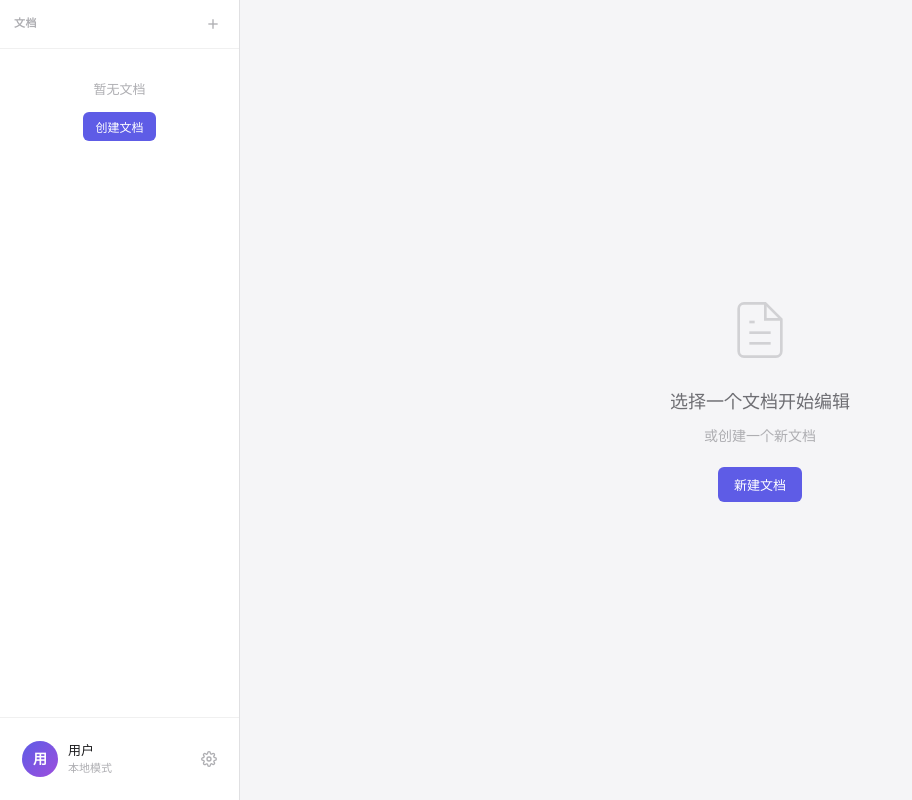
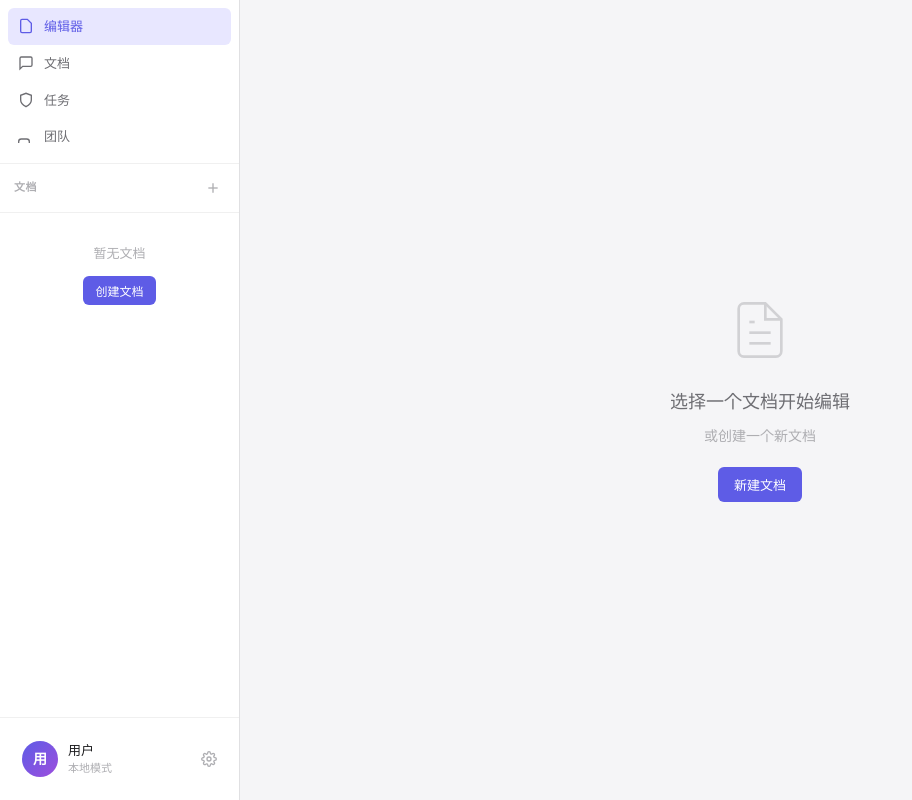
Before and after one commit to wendao2004/AuroraDocs, a Vue app: page /#/ in a window 1280 px wide. Shown: the whole page, without its empty margins (0-912 px from the left). Built offline with nearby package versions, Linux system fonts and the light colour scheme.

Commit message:
feat: add team management entry in sidebar navigation

```diff
--- a/src/components/layout/AppLayout.vue
+++ b/src/components/layout/AppLayout.vue
@@ -1,6 +1,21 @@
 <template>
   <div class="app-layout">
     <aside class="sidebar">
+      <div class="nav-section">
+        <div
+          v-for="item in navItems"
+          :key="item.path"
+          class="nav-item"
+          :class="{ active: currentRoute === item.path }"
+          @click="navigateTo(item.path)"
+        >
+          <svg width="16" height="16" viewBox="0 0 24 24" fill="none" stroke="currentColor" stroke-width="2">
+            <path :d="item.icon" />
+          </svg>
+          <span>{{ item.label }}</span>
+        </div>
+      </div>
+
       <div class="sidebar-header">
         <span class="sidebar-title">文档</span>
         <button class="add-btn" @click="createNewDocument" title="新建文档">
@@ -433,6 +448,7 @@
 
 <script setup lang="ts">
 import { ref, computed, onMounted, onBeforeUnmount } from 'vue'
+import { useRouter } from 'vue-router'
 import TiptapEditor from '../editor/TiptapEditor.vue'
 import { documentService } from '../../services/storage/documentService'
 import { categoryService } from '../../services/storage/categoryService'
@@ -443,6 +459,22 @@ import { useSettingsStore } from '../../stores/settingsStore'
 import type { DocumentListItem, Category, Tag } from '../../models/Document'
 
 const settingsStore = useSettingsStore()
+const router = useRouter()
+
+const navItems = [
+  { path: '/', label: '编辑器', icon: 'M14 2H6a2 2 0 0 0-2 2v16a2 2 0 0 0 2 2h12a2 2 0 0 0 2-2V8z' },
+  { path: '/documents', label: '文档', icon: 'M21 15a2 2 0 0 1-2 2H7l-4 4V5a2 2 0 0 1 2-2h14a2 2 0 0 1 2 2z' },
+  { path: '/tasks', label: '任务', icon: 'M12 22s8-4 8-10V5l-8-3-8 3v7c0 6 8 10 8 10z' },
+  { path: '/team', label: '团队', icon: 'M17 21v-2a4 4 0 0 0-4-4H5a4 4 0 0 0-4 4v2' },
+]
+
+const currentRoute = computed(() => {
+  return router.currentRoute.value.path
+})
+
+const navigateTo = (path: string) => {
+  router.push(path)
+}
 
 interface OpenDocument {
   id: string
@@ -907,6 +939,36 @@ onBeforeUnmount(() => {
   flex-shrink: 0;
 }
 
+.nav-section {
+  display: flex;
+  flex-direction: column;
+  padding: 8px;
+  border-bottom: 1px solid var(--color-border-light);
+}
+
+.nav-item {
+  display: flex;
+  align-items: center;
+  gap: 10px;
+  padding: 8px 10px;
+  border-radius: 6px;
+  cursor: pointer;
+  font-size: 13px;
+  color: var(--color-text-secondary);
+  transition: all 0.15s ease;
+}
+
+.nav-item:hover {
+  background: var(--color-bg-gray);
+  color: var(--color-text-primary);
+}
+
+.nav-item.active {
+  background: var(--color-primary-light);
+  color: var(--color-primary);
+  font-weight: 500;
+}
+
 .sidebar-header {
   display: flex;
   justify-content: space-between;
```
